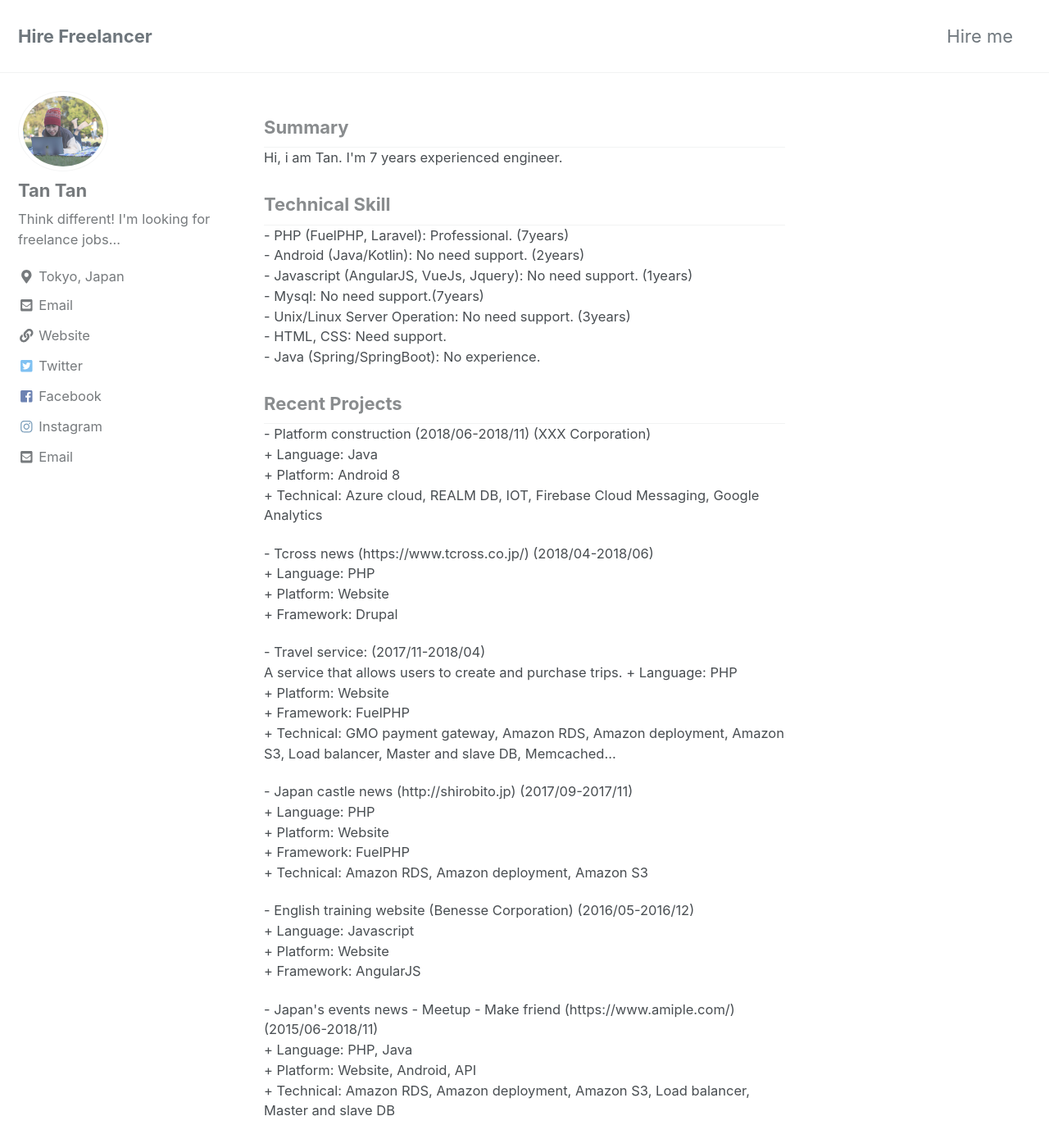
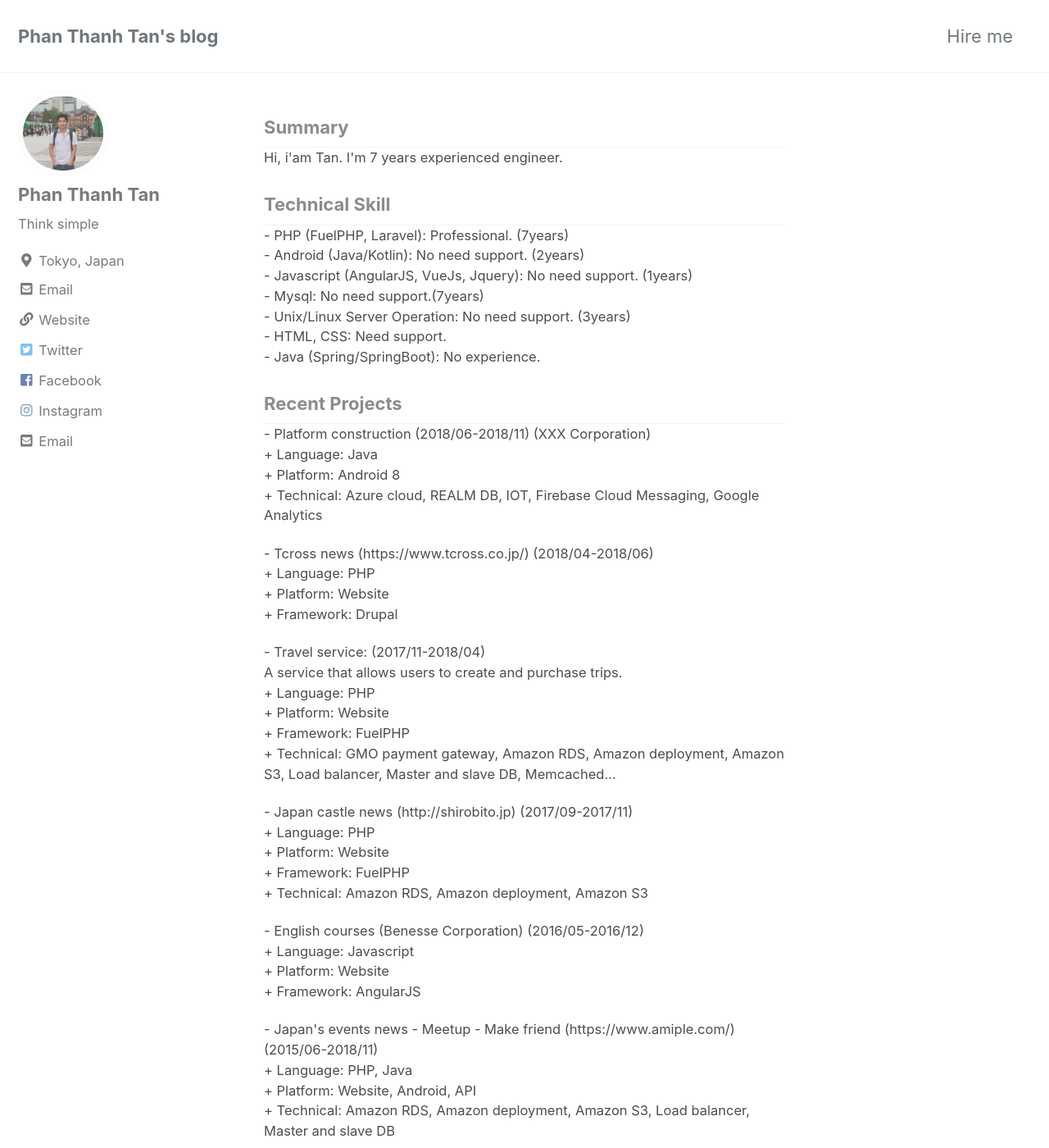
Before and after one commit to pttan/pttan.github.io, a Jekyll site: the page built from index.html, in a window 1280 px wide and 1400 px high. Shown: the whole window at 82% size. Built offline with Jekyll 4.4.1, drawn with Linux system fonts in a browser that asks for light colours; cached includes are drawn as plain includes; nearby versions of some CDN libraries; the list of posts is cut into pages by our own code; some of the changed text lies outside the part shown.

Commit message:
update config

```diff
--- a/_config.yml
+++ b/_config.yml
@@ -16,10 +16,10 @@ minimal_mistakes_skin    : "default" # "air", "aqua", "contrast", "dark", "dirt"
 
 # Site Settings
 locale                   : "en-US"
-title                    : "Hire Freelancer"
+title                    : "Phan Thanh Tan's blog"
 title_separator          : "-"
-name                     : "Phan Thanh Tân"
-description              : "Lập trình viên tại Tokyo, Japan."
+name                     : "Phan Thanh Tan"
+description              : "Developer at Tokyo, Japan."
 url                      : # the base hostname & protocol for your site e.g. "https://mmistakes.github.io"
 baseurl                  : # the subpath of your site, e.g. "/blog"
 repository               : # GitHub username/repo-name e.g. "mmistakes/minimal-mistakes"
@@ -101,9 +101,9 @@ analytics:
 
 # Site Author
 author:
-  name             : "Tan Tan"
+  name             : "Phan Thanh Tan"
   avatar           : "/assets/images/logo.jpg"
-  bio              : "Think different! I'm looking for freelance jobs..."
+  bio              : "Think simple"
   location         : "Tokyo, Japan"
   email            : "jerry89.it@gmail.com"
   links:
@@ -134,7 +134,7 @@ footer:
       url: mailto:jerry89.it@gmail.com
     - label: "Website"
       icon: "fas fa-fw fa-link"
-      url: "https://vfa-tanpt.github.io"
+      url: "https://phanthanhtan.com"
     - label: "Twitter"
       icon: "fab fa-fw fa-twitter-square"
       url: "https://twitter.com/JerryPhan8X"
--- a/_layouts/home.html
+++ b/_layouts/home.html
@@ -6,7 +6,7 @@ layout: archive
 
 <h3 class="archive__subtitle">Summary</h3>
 <p class="archive__item-excerpt">
-Hi, i am Tan.
+Hi, i'am Tan.
 I'm 7 years experienced engineer.
 </p>
 <h3 class="archive__subtitle">Technical Skill</h3>
@@ -17,7 +17,7 @@ I'm 7 years experienced engineer.
 - Mysql: No need support.(7years)<br>
 - Unix/Linux Server Operation: No need support. (3years)<br>
 - HTML, CSS: Need support.<br>
-- Java (Spring/SpringBoot): No experience.<br>
+- Java (Spring/SpringBoot): No experience.
 </p>
 
 <h3 class="archive__subtitle">Recent Projects</h3>
@@ -25,38 +25,38 @@ I'm 7 years experienced engineer.
 - Platform construction (2018/06-2018/11) (XXX Corporation)<br>
 + Language: Java<br>
 + Platform: Android 8<br>
-+ Technical: Azure cloud, REALM DB, IOT, Firebase Cloud Messaging, Google Analytics<br>
++ Technical: Azure cloud, REALM DB, IOT, Firebase Cloud Messaging, Google Analytics
 </p>
 <p class="archive__item-excerpt">
 - Tcross news (https://www.tcross.co.jp/) (2018/04-2018/06)<br>
 + Language: PHP<br>
 + Platform: Website<br>
-+ Framework: Drupal<br>
++ Framework: Drupal
 </p>
 <p class="archive__item-excerpt">
 - Travel service:  (2017/11-2018/04)<br>
-A service that allows users to create and purchase trips.
+A service that allows users to create and purchase trips.<br>
 + Language: PHP<br>
 + Platform: Website<br>
 + Framework: FuelPHP<br>
-+ Technical: GMO payment gateway, Amazon RDS, Amazon deployment, Amazon S3, Load balancer, Master and slave DB, Memcached...<br>
++ Technical: GMO payment gateway, Amazon RDS, Amazon deployment, Amazon S3, Load balancer, Master and slave DB, Memcached...
 </p>
 <p class="archive__item-excerpt">
 - Japan castle news (http://shirobito.jp) (2017/09-2017/11)<br>
 + Language: PHP<br>
 + Platform: Website<br>
 + Framework: FuelPHP<br>
-+ Technical: Amazon RDS, Amazon deployment, Amazon S3<br>
++ Technical: Amazon RDS, Amazon deployment, Amazon S3
 </p>
 <p class="archive__item-excerpt">
-- English training website (Benesse Corporation) (2016/05-2016/12)<br>
+- English courses (Benesse Corporation) (2016/05-2016/12)<br>
 + Language: Javascript<br>
 + Platform: Website<br>
-+ Framework: AngularJS<br>
++ Framework: AngularJS
 </p>
 <p class="archive__item-excerpt">
 - Japan's events news - Meetup - Make friend (https://www.amiple.com/) (2015/06-2018/11)<br>
 + Language: PHP, Java<br>
 + Platform: Website, Android, API<br>
-+ Technical: Amazon RDS, Amazon deployment, Amazon S3, Load balancer, Master and slave DB<br>
++ Technical: Amazon RDS, Amazon deployment, Amazon S3, Load balancer, Master and slave DB
 </p>
```
Also changed, not shown: assets/images/logo.jpg, 3 other files.
